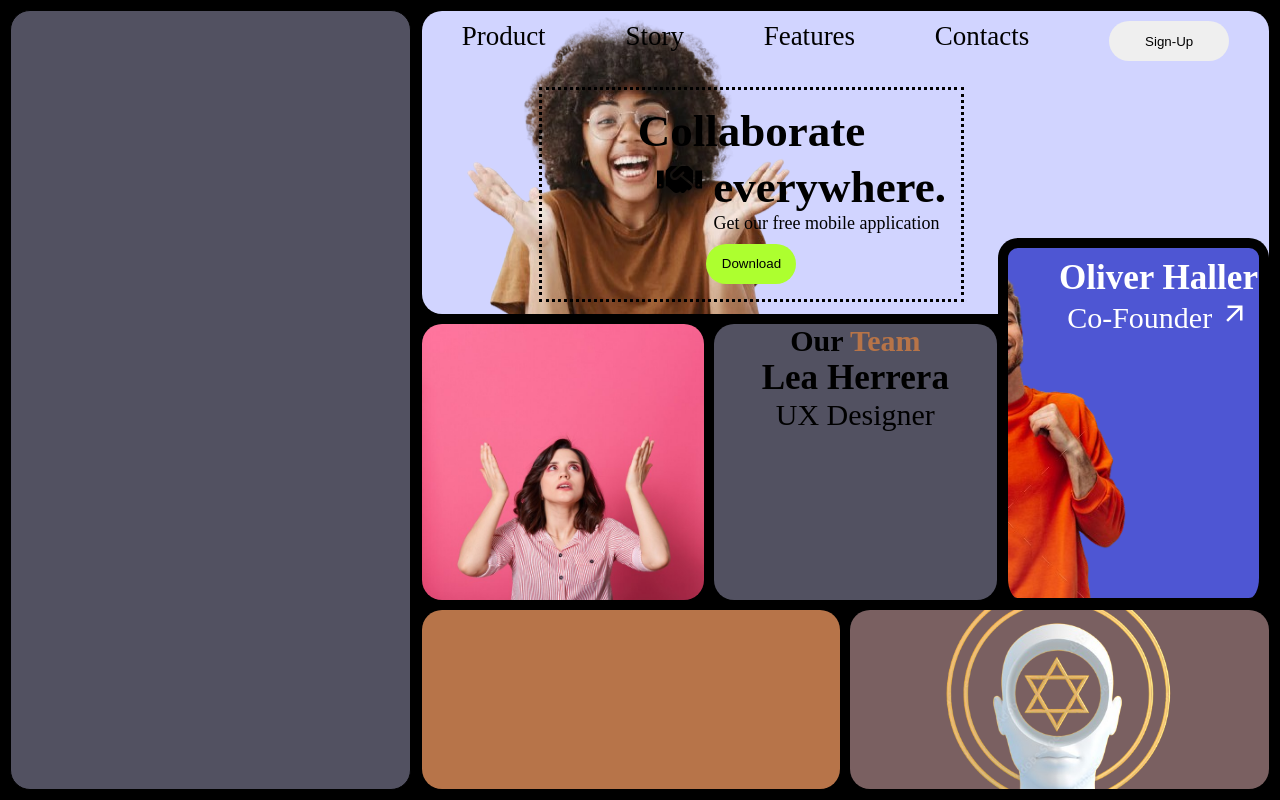
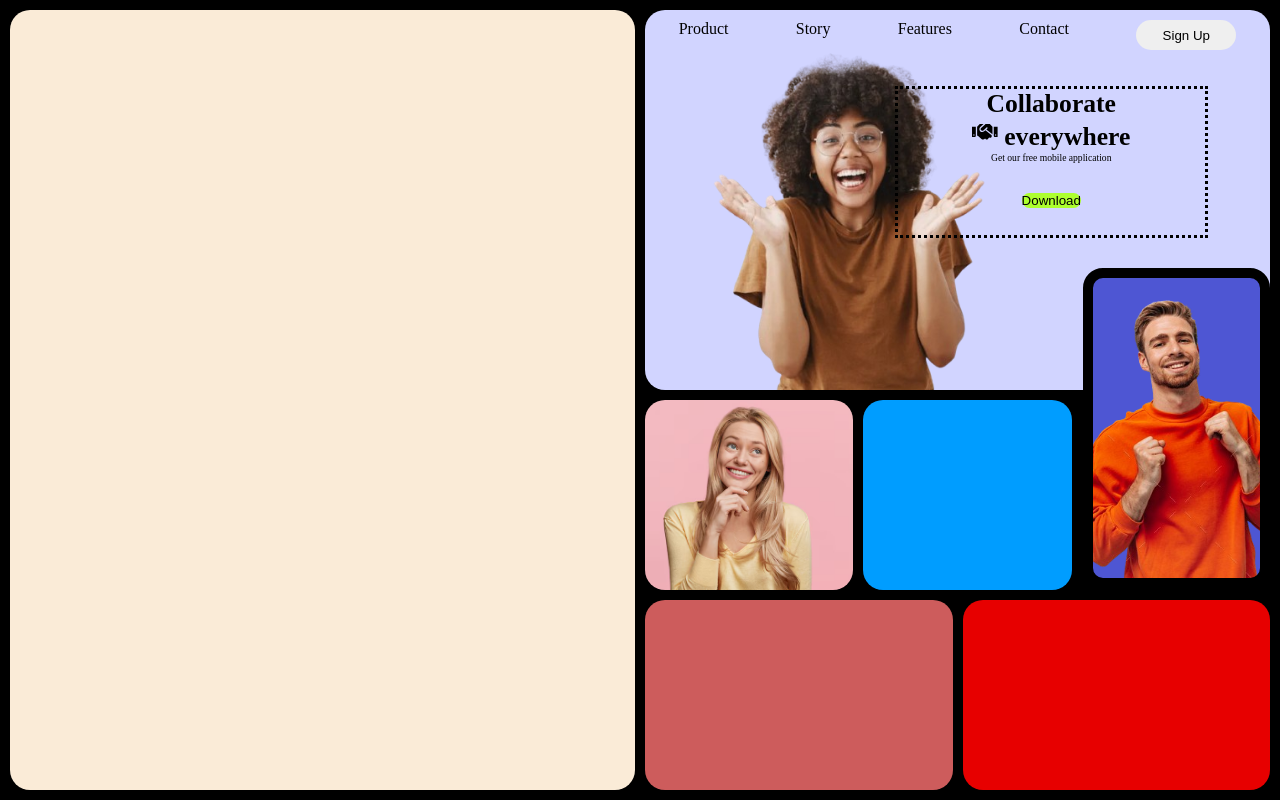
Before and after one commit to AlsonAfrica/UI-design, a React (Vite) app in the folder projectgrid/: page / in a window 1280 px wide. Built offline with nearby package versions, Linux system fonts and the light colour scheme.

Commit message:
Refractoring:updating the right container layout

```diff
--- a/projectgrid/src/components/background.css
+++ b/projectgrid/src/components/background.css
@@ -1,172 +1,174 @@
 *{
-    box-sizing: border-box;
     padding: 0;
     margin: 0;
+    box-sizing: border-box;
 }
-.container {
-    display: grid;
-    grid-template-columns: repeat(2, auto); /* Simplified column definition */
+.wrapper{
+    display:flex;
+    flex-direction: row;
+    background-color: black;
+    height:100vh;
     gap: 10px;
     padding: 10px;
-    height: 100vh;
-    background-color: black;
 }
 
-.container > * {
-    background-color: rgba(255, 255, 255, 0.8);
-    border: 1px solid black;
-    text-align: center;
-    font-size: 30px;
+/* Containers-styling */
+.container-left{
+    background-color: antiquewhite;
+    height:100%;
+    width:100%;
     border-radius: 20px;
 }
+.container-right{
+    display: flex;
+    flex-direction: column;
+    /* background-color: rgb(74, 233, 0); */
+    height:100%;
+    width:100%;
+    gap: 10px;
+    border-radius: 20px;
 
-.right-container {
-    display: grid;
-    grid-template-areas:
-        "hero hero hero hero"
-        "hero hero hero hero"
-        "hero hero hero hero"
-        "body body body body"
-        "body body body body"
-        "footer footer footer footer"
-        "footer footer footer footer";
-    gap: 10px;
-    background-color: black;
-    width: 100%;
+}
+/* RightContainer Children */
+.hero{
+    height:50%;
+    width:100%;
+    background-color: #d1d4ff;
+    border-radius: inherit;
+    position: relative;
+    /* background-image: url("../assets/Eve.png"); */
+}
+.body{
+    display: flex;
+    flex-direction: row;
+    position: relative;
+    height:25%;
+    width:100%;
+    /* background-color: rgb(18, 225, 221); */
+    gap:10px;
+    border-radius: inherit;
+}
+.footer{
+    display:flex;
+    height:25%;
+    width:100%;
+    /* background-color: rgb(225, 18, 218); */
+    border-radius: inherit;
+    gap:10px;
 }
 
-.left-container {
-    background-color: #525161;
-    width: 100%;
-}
-
-.hero {
-    background-color: #d1d4ff;
-    grid-area: hero;
-    border-radius: 20px;
-    background-image: url("../assets/Eve.png");
-    background-repeat: none;
-    background-size: fill;
-    background-repeat: no-repeat;
-    position: relative;
-    /* border: 10px solid black; */
-}
-
-.body {
-    background-color: beige;
-    grid-area: body;
-    position: relative;
-    border-radius: 20px;
-    display: flex;
-    flex-direction: row;
-    justify-content: flex-start;
-    align-items: center;
-    gap:10px;
-    /* padding:.3em; */
-    background-color: inherit;
-
-}
-.face{
+/* body-container children */
+.body-container1{
+    height: 100%;
+    width:33.33%;
     background-color: #ebebed;
-    height:100%;
-    width: 33.33%;
+    background-image: url('../assets/young-blonde-woman-with-yellow-sweater_273609-5541.jpg');
     border-radius: inherit;
-    background-image: url('../assets/young-female-with-dark-hair-pleading-about-something-keeping-palms-up-looking-up-isolated-rosy-background-woman-begging-something-long-awaited_176532-10539.jpg');
     background-repeat: none;
     background-size: cover;
     background-repeat: no-repeat;
 }
-.our-team{
-    background-color: #525161;
-    height:100%;
-    width: 33.33%;
+.body-container2{
+    height: 100%;
+    width:33.33%;
+    background-color: rgb(0, 157, 255);
     border-radius: inherit;
 }
-.oliver{
+.body-container3{
     background-color: #4e56d3;
-    height:45vh;
-    bottom:1%;
-    width: 32%;
+    background-image: url('../assets/oliver.png');
     position: absolute;
     right:0;
-    border-radius: 20px;
+    height:40vh;
+    bottom:1%;
+    width: 29.9%;
+    border-radius: inherit;
     border: 10px solid black;
-    border-bottom: none;
-    background-image: url("../assets/oliver.png");
-    background-size: cover;
-    background-position: right;
-    background-repeat: no-repeat;
-    color:white;
-    padding-top: 10px;
-    padding-left: 50px;
-
-}
-
-.footer {
-    background-color:inherit;
-    grid-area: footer;
-    border-radius: 20px;
-    display: flex;
-    /* padding: .3em; */
-    gap:10px;
-}
-
-.footer-1{
-    align-items: center;
-    width:100%;
-    background-color: #b77449;
-    border-radius: inherit;
-}
-.footer-2{
-    align-items: center;
-    width:100%;
-    height:100%;
-    background-color: #7a6061;
-    border-radius: inherit;
-    background-image: url("../assets/orthodox-removebg-preview.png");
     background-size: cover;
     background-position: center;
     background-repeat: no-repeat;
 }
+/* Footer-container children */
+.footer-container1{
+    height:100%;
+    width:100%;
+    background-color: indianred;
+    border-radius: inherit;
+}
+.footer-container2{
+    height:100%;
+    width:100%;
+    background-color: rgb(231, 0, 0);
+    border-radius: inherit;
+}
+/* Hero styling */
+.Eve-cont{
+    position:absolute;
+    top:10%;
+    left:5%;
+    height: 90%;
+    width:35%;
+    background-color: #d1d4ff;
+}
 .navbar{
-    display:flex;
-    padding-top: 10px;
+    margin-top: 10px;
+    display: flex;
     justify-content: space-around;
-    font-size: .9em;
 }
 .navbar button{
-    width:120px;
-    height:40px;
-    border-radius: 20px;
-    border:none;
-    cursor: pointer;
+    width:100px;
+    height:30px;
+    border-radius: 50px;
+    border: none;
 }
+
 .collaborate{
-    padding:0.5em;
     position: absolute;
-    top:25%;
-    right:36%;
-    border: dotted;
-    /* border-bottom: none;
-    border-top: none; */
-}
-#everywhere{
-    padding-left: 100px;
+    left:40%;
+    top:20%;
+    width:50%;
+    height:40%;
+    border:dotted;
+    text-align: center;
+
 }
 .collaborate p{
-    font-size: 0.6em;
-    padding-left:150px;
+    font-size: 0.6rem;
 }
 .collaborate button{
-    margin-top: 10px;
+    margin-top: 30px;
     background-color: greenyellow;
-    height:40px;
-    width:90px;
     border-radius: 50px;
     border: none;
+}
+.collaborate h2{
+    font-size: 1.6rem;
+}
+/* body styling */
 
-
-}
-.team span{
-    color:#b77448;
-}
+/* Media queries */
+@media only screen and (max-width: 600px) {
+    .wrapper {
+      flex-direction: column-reverse;
+    }
+  }
+  @media only screen and (max-width: 600px) {
+    .body-container3 {
+      height: 20vh;
+    }
+    .Eve-cont{
+        height: 80%;
+        top:20%;
+    }
+    .navbar button{
+        width:50px;
+        height:20px;
+        font-size: 10px;
+    }
+    .collaborate h2{
+        font-size:.9rem;
+    }
+    .collaborate button{
+        margin-top: 5px;
+    }
+  }
--- a/projectgrid/src/components/background.jsx
+++ b/projectgrid/src/components/background.jsx
@@ -1,58 +1,46 @@
 import '../components/background.css'
 import { FaHandshake } from "react-icons/fa";
-import { MdArrowOutward } from "react-icons/md";
+// import { MdArrowOutward } from "react-icons/md";
+import Eve from "../assets/Eve.png"
+import Oliver from '../assets/oliver.png'
 
 const background = () => {
 
   return (
-    <div className="wrapper">
-      <div className="container">
-        <div className="left-container">
-          <div></div>
-
-        </div>
-      <div className='right-container'>
-
-        <div className="hero">
-          <div className="navbar">
+     <div className='wrapper'>
+      <div className="container-left"></div>
+      <div className="container-right">
+        <div className='hero'>
+          <div className='navbar'>
             <p>Product</p>
             <p>Story</p>
             <p>Features</p>
-            <p>Contacts</p>
-            <button>Sign-Up</button>
+            <p>Contact</p>
+            <button>Sign Up</button>
+          </div>
+          <div className='Eve-cont'>
+            <img src={Eve} height={"100%"}></img>
           </div>
           <div className='collaborate'>
             <h2>Collaborate</h2>
-             <h2 id="everywhere"><FaHandshake /> everywhere.</h2>
-             <p>Get our free mobile application</p>
-             <button >Download</button>
-
+            <h2><FaHandshake /> everywhere</h2>
+            <p>Get our free mobile application</p>
+            <button>Download</button>
           </div>
         </div>
-          <div className="body">
-
-            <div className="face"></div>
-            <div className="our-team">
-              <div className='team'><h4>Our <span>Team</span></h4></div>
-              <div className='lea'><h3>Lea Herrera</h3></div>
-              <p>UX Designer</p>
-            </div>
-            <div className="oliver">
-              <div className='oliver-text'>
-                <h3>Oliver Haller</h3>
-                <p>Co-Founder <MdArrowOutward /></p>
-              </div>
-            </div>
-
+        <div className='body'>
+          <div className="body-container1"></div>
+          <div className="body-container2"></div>
+          <div className="body-container3">
+          {/* <img src={Oliver} heght={"100%"}></img> */}
           </div>
-          <div className="footer">
-            <div className="footer-1"></div>
-            <div className="footer-2"></div>
-          </div>
-
+        </div>
+        <div className='footer'>
+          <div className='footer-container1'></div>
+          <div className='footer-container2'></div>
         </div>
       </div>
-    </div>
+     </div>
    );
 }
 
```
